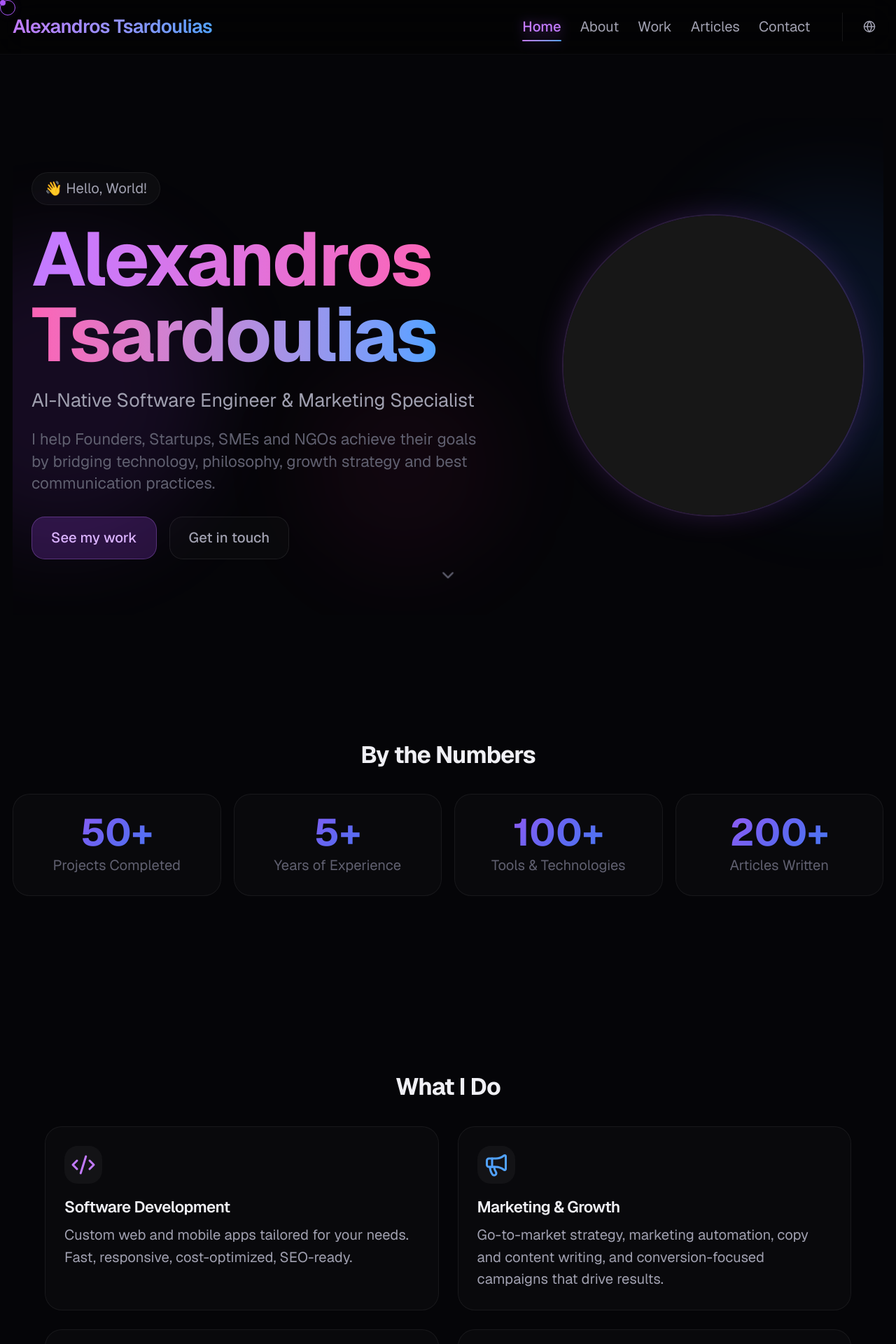
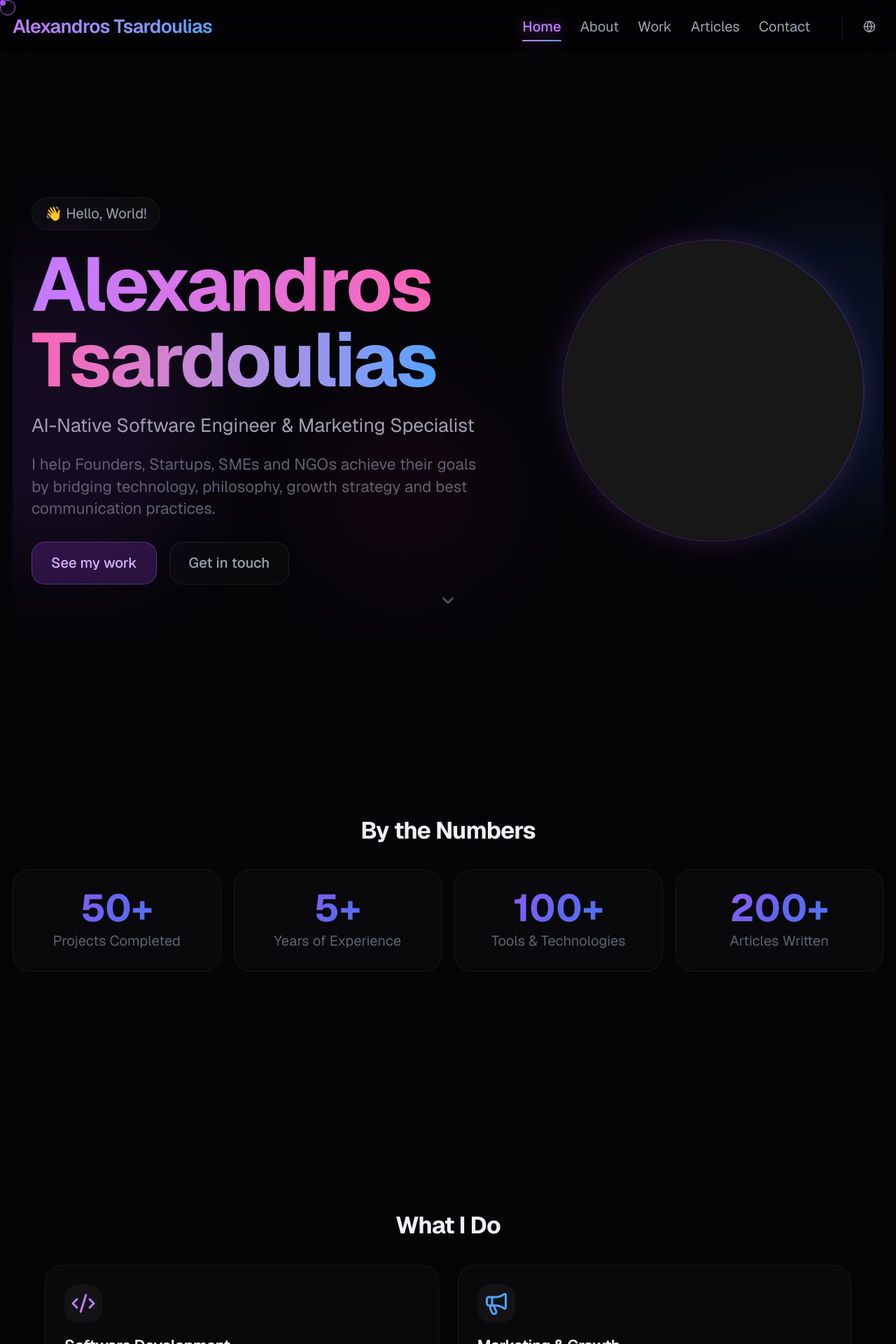
Before and after one commit to alekostsardoulias/alekos-website, a Next.js app: page /en in a window 1280 px wide. Shown: the top 1920 px of the page at 70% size. Built offline with nearby package versions, Linux system fonts and the light colour scheme.

Commit message:
Double down on section spacing: 80/112px → 128/160px between sections

```diff
--- a/src/app/globals.css
+++ b/src/app/globals.css
@@ -299,10 +299,10 @@
 
   /* ── Section spacing ── */
   section {
-    @apply my-20 md:my-28;
+    @apply my-32 md:my-40;
   }
   section:first-child {
-    @apply mt-0 mb-20 md:mb-24;
+    @apply mt-0 mb-24 md:mb-32;
   }
   section:last-child {
     @apply mb-0;
--- a/src/components/home-services.tsx
+++ b/src/components/home-services.tsx
@@ -14,7 +14,7 @@ export function HomeServices() {
   const t = useTranslations('home');
 
   return (
-    <section className="py-12 md:py-16 px-6">
+    <section className="py-16 md:py-20 px-6">
       <div className="max-w-5xl mx-auto">
         <h2 className="text-3xl font-bold text-text-primary mb-8 text-center">
           {t('servicesOverview.heading')}
--- a/src/components/home-stats.tsx
+++ b/src/components/home-stats.tsx
@@ -8,7 +8,7 @@ export function HomeStats() {
   const t = useTranslations('home');
 
   return (
-    <section className="py-12">
+    <section className="py-16">
       <h2 className="text-3xl font-bold text-text-primary mb-8 text-center">
         {t('stats.heading')}
       </h2>
--- a/src/components/page-layout.tsx
+++ b/src/components/page-layout.tsx
@@ -6,7 +6,7 @@ interface PageLayoutProps {
 
 export function PageLayout({ children }: PageLayoutProps) {
   return (
-    <div className="mx-auto max-w-[88rem] px-4 py-12 md:py-20">
+    <div className="mx-auto max-w-[88rem] px-4 py-16 md:py-28">
       {children}
     </div>
   );
```
